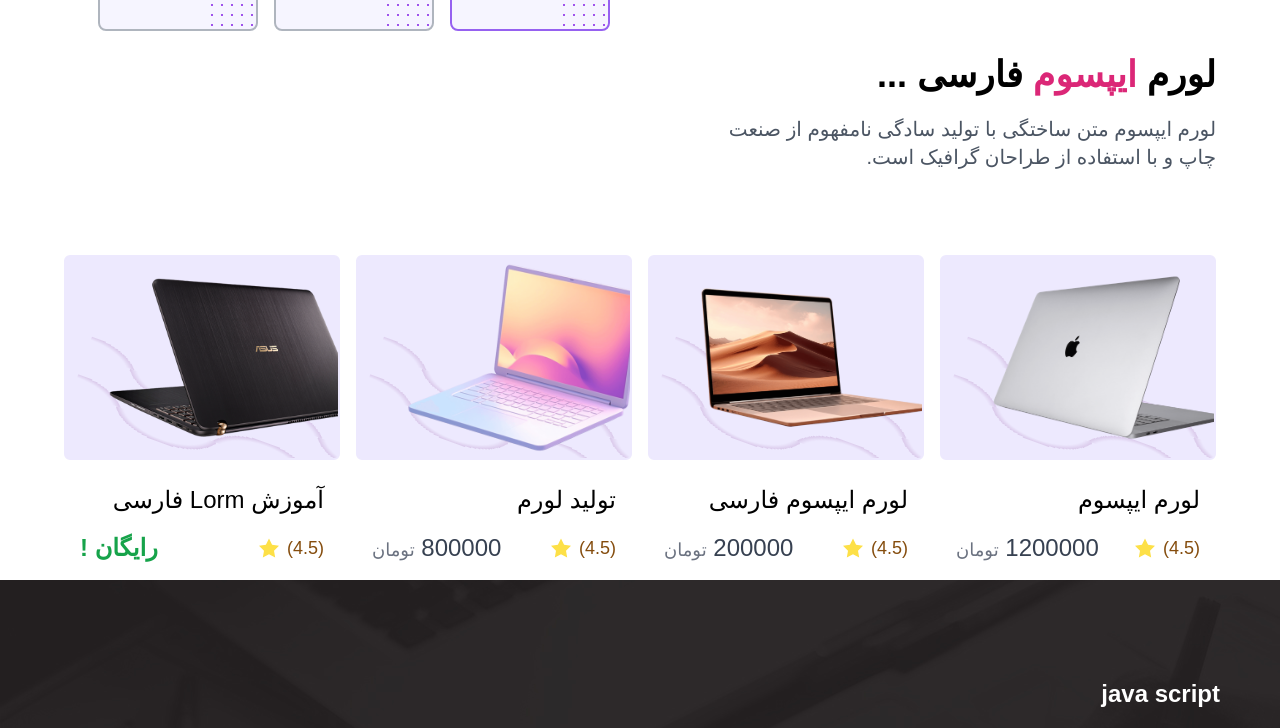
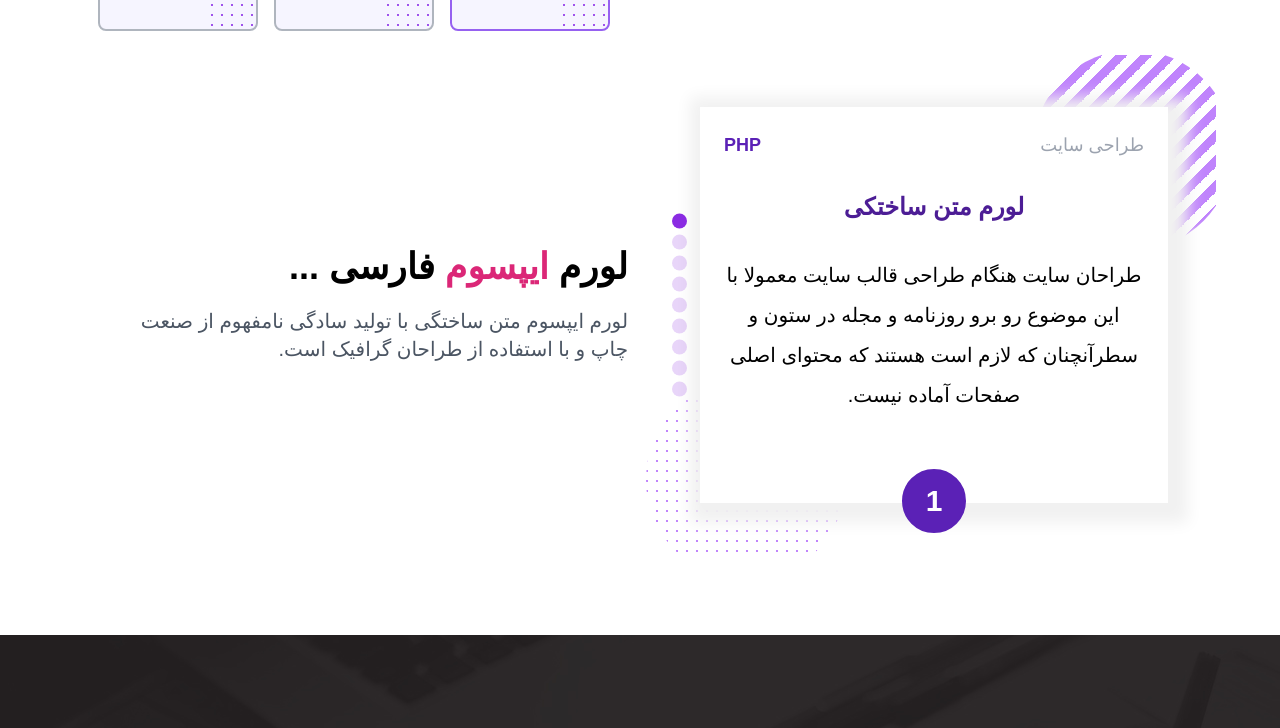
Before and after one commit to setare-saedi/landing-page, a React (Create React App) app: page / in a window 1280 px wide. Shown: the part 757-1485 px from the top of the page. Built offline with nearby package versions, Linux system fonts and the light colour scheme; a small style sheet from the web is missing.

Commit message:
add vertical slider

```diff
--- a/src/App.js
+++ b/src/App.js
@@ -9,6 +9,7 @@ import Button from './components/Button';
 import SlideItems from './components/SlideItems';
 import SwiperParallax from './components/SwiperSliders/SwiperParallax/SwiperParallax';
 import SwiperSliderPerView from './components/SwiperSliders/SwiperSliderPerView/SwiperSliderPerView';
+import SwiperVertical from './components/SwiperSliders/SwiperVertical/SwiperVertical';
 import Counter from './components/Counter';
 import Header from './sections/Header';
 import Footer from './sections/Footer';
@@ -51,8 +52,11 @@ function App() {
           </div>
 
         </section>
-        <section className=' mt-16 mx-16'>
-          <div className=' flex flex-col justify-start gap-5'>
+        <section className=' overflow-hidden  relative mt-16 my-20 lg:mx-16 mx-1 flex lg:flex-row flex-col justify-between items-center gap-6'>
+          <div className='h-[500px]  relative lg:w-3/5 xl:w-2/4 '>
+            <SwiperVertical info={cards} />
+          </div>
+          <div className=' flex  flex-col justify-start gap-5 lg:w-2/5 xl:w-2/4 '>
             <h2 className=' text-4xl font-bold text-center lg:text-right '>
               لورم
               <span className='text-pink-600' > ایپسوم </span>
@@ -61,7 +65,7 @@ function App() {
             <p className=' text-xl text-gray-600 lg:max-w-lg text-center lg:text-right'>
               لورم ایپسوم متن ساختگی با تولید سادگی نامفهوم از صنعت چاپ و با استفاده از طراحان گرافیک است.
             </p>
-            <div className='mt-16 grid grid-cols-1 gap-14 sm:gap-4 sm:grid-cols-2 md:grid-cols-3 lg:grid-cols-4'>
+            {/* <div className='mt-16 grid grid-cols-1 gap-14 sm:gap-4 sm:grid-cols-2 md:grid-cols-3 lg:grid-cols-4'>
               {products.map((pro) => (
                 <div key={pro.id} className='flex flex-col ' >
                   <div className=' wave overflow-hidden relative border-2 border-violet-100 rounded-md justify-center items-center bg-violet-100 flex flex-col flex-1 '>
@@ -85,7 +89,7 @@ function App() {
                   </div>
                 </div>
               ))}
-            </div>
+            </div> */}
           </div>
 
         </section>
@@ -97,7 +101,6 @@ function App() {
             <SwiperSliderPerView allSkills={skills} />
           </div>
         </section>
-
         <section>
           <div className='my-32 flex flex-col xl:flex-row gap-16 px-12 mx-4   '>
             <div className=' xl:w-2/5 text-center xl:text-right flex flex-col'>
--- a/src/components/SwiperSliders/SwiperCards/SwiperCards.css
+++ b/src/components/SwiperSliders/SwiperCards/SwiperCards.css
@@ -14,7 +14,7 @@
   font-weight: bold;
   color: #fff;
 } */
-.swiper-slide{
+.swiper-card{
   height: unset;
   min-height: max-content;
 }
--- a/src/components/SwiperSliders/SwiperCards/SwiperCards.jsx
+++ b/src/components/SwiperSliders/SwiperCards/SwiperCards.jsx
@@ -18,7 +18,7 @@ function SwiperCards({ allCard }) {
       >
         {
           allCard.map((card) => (
-            <SwiperSlide className='swiper-slide-card rounded-lg p-3 flex flex-wrap flex-col items-stretch justify-center ' key={card.id}>
+            <SwiperSlide className='swiper-card rounded-lg p-3 flex flex-wrap flex-col items-stretch justify-center ' key={card.id}>
               <div className='flex justify-between '>
                 <p className=' text-sm font-bold text-gray-500'>{card.subTitle}</p>
                 <p className=' font-bold text-sm text-violet-600'>{card.logo}</p>
--- a/src/components/SwiperSliders/SwiperFreeMode/SwiperFreeMode.css
+++ b/src/components/SwiperSliders/SwiperFreeMode/SwiperFreeMode.css
@@ -2,7 +2,7 @@
     min-height: max-content;
     height: unset !important;
 } */
-.swiper-slide {
+.swiper-slide-free {
 
     min-height: max-content;
     height: unset !important;
--- a/src/components/SwiperSliders/SwiperSliderPerView/SwiperSliderPerView.css
+++ b/src/components/SwiperSliders/SwiperSliderPerView/SwiperSliderPerView.css
@@ -31,7 +31,7 @@
     width: 40%;
   }
 
-  .swiper-slide:nth-child(3n) {
+  .swiper-slide-per-view:nth-child(3n) {
     width: 40%;
   }
 }
--- /dev/null
+++ b/src/components/SwiperSliders/SwiperVertical/SwiperVertical.css
@@ -0,0 +1,56 @@
+.swiper-vertical {
+  width: 100%;
+  height: 100%;
+  background-color: inherit;
+}
+.swiper-slide-vertical {
+  text-align: center;
+  font-size: 18px;
+  display: flex;
+  flex-direction: column;
+  justify-content: center;
+  align-items: center;
+}
+.swiper-vertical > .swiper-pagination-bullets, .swiper-pagination-vertical.swiper-pagination-bullets{
+  position: absolute;
+  left: 20px;
+  top: 50%;
+  direction: ltr;
+}
+.vertical-card{
+  background: #fff;
+  box-shadow: 5px 5px 15px 15px rgb(241, 241, 241);
+
+}
+.swiper-vertical .swiper-pagination-bullet{
+  background-color: blueviolet;
+  width: 15px;
+  height: 15px;
+}
+.vertical-bg-strip{
+  width: 200px;
+  height: 200px;
+  border-radius: 50%;
+  position: absolute;
+  top:-1%;
+  right: -3%;
+  background-image: linear-gradient(-45deg, #c084fc 25%, transparent 25%, transparent 50%, #c084fc 50%, #c084fc 75%, transparent 75%, #fff);
+  background-size: 25px 25px;
+  z-index: -10;
+}
+.vertical-bg-dots{
+  width: 200px;
+  height: 200px;
+  border-radius: 50%;
+  position: absolute;
+  bottom: -5%;
+  left: -1%;
+  background-image: radial-gradient(circle at 1px 1px, #c084fc 1.5px, transparent 0);
+  background-size: 10px 10px;
+  z-index: -1;
+}
+.num{
+ position: absolute;
+ bottom: -30px;
+ z-index: 500;
+}
--- /dev/null
+++ b/src/components/SwiperSliders/SwiperVertical/SwiperVertical.jsx
@@ -0,0 +1,72 @@
+import React from 'react';
+// Import Swiper React components
+import { Swiper, SwiperSlide } from 'swiper/react';
+
+// Import Swiper styles
+import 'swiper/css';
+import 'swiper/css/pagination';
+
+import './SwiperVertical.css';
+
+// import required modules
+import { Mousewheel, Pagination } from 'swiper/modules';
+
+
+function SwiperVertical({ info }) {
+
+  return (
+    <>
+
+<div className='vertical-bg-strip'></div>
+<div className='vertical-bg-dots'></div>
+      <Swiper
+
+        direction={'vertical'}
+        slidesPerView={1}
+        spaceBetween={30}
+        mousewheel={true}
+        pagination={{
+          clickable: true,
+        }}
+        modules={[Mousewheel, Pagination]}
+        className=" swiper-vertical "
+      >
+        {
+          info.map((card, index) => (
+            <div className='  relative' key={card.id}>
+              <SwiperSlide className=' swiper-slide-vertical' key={card.id}>
+                <div className=' vertical-card px-6 mx-12 space-y-8 pt-6 pb-12'>
+                  <div className='flex justify-between items-center'>
+                    <span className=' text-sm lg:text-lg text-gray-400'>
+                      {card.subTitle}
+                    </span>
+                    <span className='text-sm lg:text-lg text-violet-800 font-bold'>
+                      {card.logo}
+                    </span>
+                  </div>
+                  <div className=' text-lg lg:text-2xl font-bold text-violet-900'>{card.title}</div>
+                  <div className='  pb-10  text-sm lg:text-xl'>
+                    <p className=' leading-loose'>{card.description}</p>
+                  </div>
+
+                </div>
+                <div className=' z-50 relative flex justify-center items-end '>
+                <div className='num  border-2 border-violet-800 flex justify-center items-center rounded-full text-sm lg:text-3xl font-bold p-2 w-12 h-12 lg:w-16 lg:h-16 bg-violet-800 text-white'>
+                  {index + 1}
+                </div>
+              </div>
+              </SwiperSlide>
+
+            </div>
+          ))
+        }
+
+        <div className=' relative'>
+          <div className=' vertical-bg-strip'></div>
+        </div>
+      </Swiper>
+    </>
+  );
+}
+
+export default SwiperVertical;
--- a/src/constants/index.js
+++ b/src/constants/index.js
@@ -21,8 +21,8 @@ export const products = [
     { id: 4, name: 'آموزش Lorm فارسی ', price: '0', imgUrl: 'img/5p.png' },
 ]
 export const cards = [
+    { id: 20, title: 'لورم متن ساختکی', subTitle: 'طراحی سایت', logo: 'PHP', iconUrl: './img/icon2.png', description: 'طراحان سایت هنگام طراحی قالب سایت معمولا با این موضوع رو برو  روزنامه و مجله در ستون و سطرآنچنان که لازم است هستند که محتوای اصلی صفحات آماده نیست.' },
     { id: 10, title: 'لورم ایپسوم', subTitle: 'تولید متن', logo: 'JS', iconUrl: './img/icon1.png', description: 'لورم ایپسوم متن ساختگی با تولید سادگی نامفهوم از صنعت چاپ و با متون بلکه روزنامه و مجله در ستون و سطرآنچنان که لازم است و برای شرایط فعلی تکنولوژی مورد نیاز  متون بلکه روزنامه و مجله در ستون و سطرآنچنان که لازم است و برای شرایط فعلی تکنولوژی مورد نیاز استفاده از طراحان گرافیک است.' },
-    { id: 20, title: 'لورم متن ساختکی', subTitle: 'طراحی سایت', logo: 'PHP', iconUrl: './img/icon2.png', description: 'طراحان سایت هنگام طراحی قالب سایت معمولا با این موضوع رو برو  روزنامه و مجله در ستون و سطرآنچنان که لازم است هستند که محتوای اصلی صفحات آماده نیست.' },
     { id: 30, title: 'لورم فارسی', subTitle: 'تولید محتوا', logo: 'HTML', iconUrl: './img/icon1.png', description: 'چاپگرها و متون بلکه روزنامه و مجله در ستون و سطرآنچنان که لازم است و برای شرایط فعلی تکنولوژی مورد نیاز و کاربردهای متنوع با هدف بهبود متون بلکه روزنامه و مجله در ستون و سطرآنچنان که لازم است و برای شرایط فعلی تکنولوژی مورد نیاز ابزارهای کاربردی می باشد.' },
     { id: 25, title: 'لورم متن ساختکی', subTitle: 'طراحی سایت', logo: 'PHP', iconUrl: './img/icon2.png', description: 'طراحان سایت هنگام طراحی قالب سایت معمولا با این موضوع رو برو  روزنامه و مجله در ستون و سطرآنچنان که لازم است هستند که محتوای اصلی صفحات آماده نیست.' },
     { id: 40, title: 'متن سادگی لورم', subTitle: 'متن فارسی', logo: 'CSS', iconUrl: './img/icon2.png', description: 'متنی ساختگی و بدون معنی است که برای امتحان فونت و یا پر کردن فضا در یک طراحی گرافیکی و یا صنعت چاپ استفاده میشود.' },
```
Also changed, not shown: src/components/SwiperSliders/SwiperFreeMode/SwiperFreeMode.jsx (+26 -44 lines).
